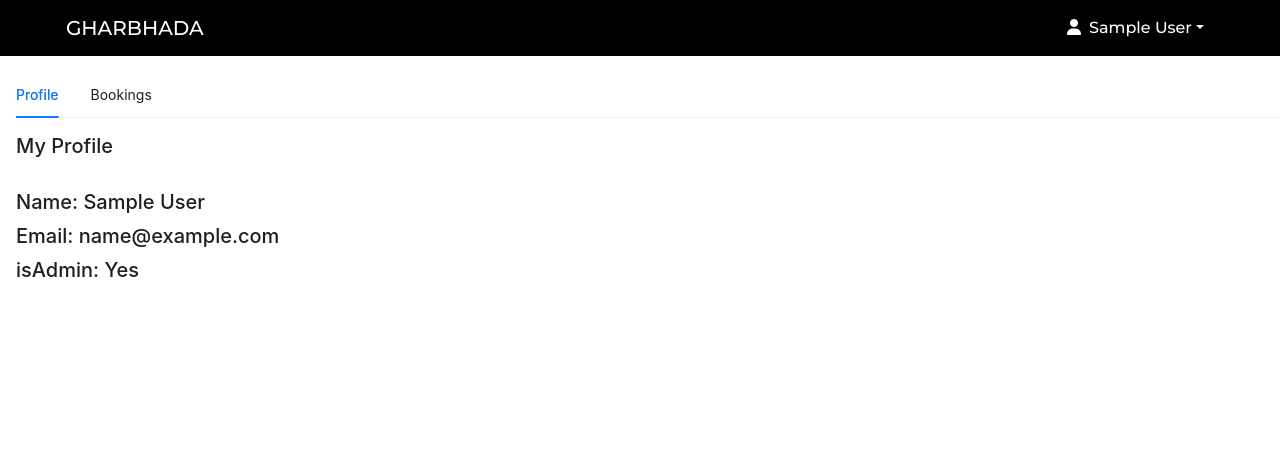
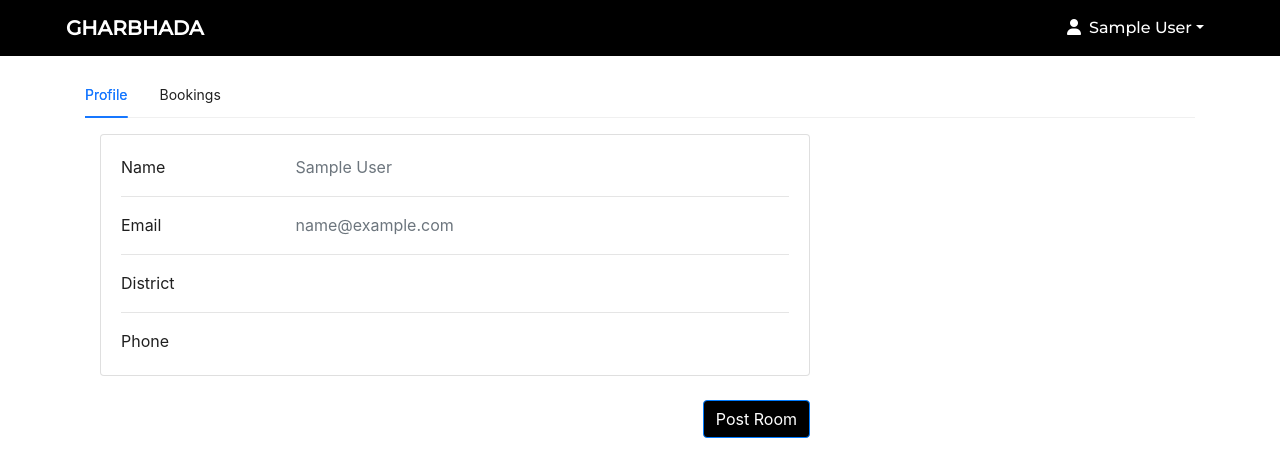
Before and after one commit to FakeShroud/Room-Rental-Website, a React (Create React App) app in the folder client/: page /profile in a window 1280 px wide. Shown: the top 476 px of the page. Built offline with nearby package versions, Linux system fonts and the light colour scheme; sample sign-in values are in the browser's storage.

Commit message:
fourth commit

```diff
--- a/client/package.json
+++ b/client/package.json
@@ -8,6 +8,7 @@
     "@testing-library/user-event": "^13.5.0",
     "antd": "^5.4.3",
     "axios": "^1.3.5",
+    "font-awesome": "^4.7.0",
     "http-proxy-middleware": "^2.0.6",
     "moment": "^2.29.4",
     "react": "^18.2.0",
--- a/client/src/App.js
+++ b/client/src/App.js
@@ -8,6 +8,7 @@ import Registerscreen from "./screens/Registerscreen";
 import Aboutus from "./screens/Aboutus";
 import Profilescreen from "./screens/Profilescreen";
 import Adminscreen from "./screens/Adminscreen";
+import Landingscreen from "./screens/Landingscreen";
 
 function App() {
   return (
@@ -24,6 +25,7 @@ function App() {
           <Route path="/aboutus" exact element={<Aboutus />}></Route>
           <Route path="/profile" exact element={<Profilescreen />}></Route>
           <Route path="/admin" exact element={<Adminscreen />}></Route>
+          <Route path="/" exact element={<Landingscreen />}></Route>
           </Routes>
 
       </BrowserRouter>
--- a/client/src/components/Navbar.js
+++ b/client/src/components/Navbar.js
@@ -27,11 +27,13 @@ function Navbar() {
         </button>
         <div className="collapse navbar-collapse" id="navbarNav">
           <ul className="navbar-nav mr-5">
-            <li className="nav-item active">
-              {/* <a className="nav-link" href="/aboutus">
-                About Us
-              </a> */}
-            </li>
+            {!user && (
+              <li className="nav-item active">
+                <a className="nav-link" href="/aboutus">
+                  About Us
+                </a>
+              </li>
+            )}
             {user ? (
               <>
                 <div className="dropdown">
--- a/client/src/index.css
+++ b/client/src/index.css
@@ -25,6 +25,7 @@ code {
 
 .navbar-brand{
   color: white !important;
+  font-weight: bold !important;
 
 
   margin-left: 4%;
@@ -74,9 +75,9 @@ input, select, .ant-picker{
   height: 35px ! important;
 }
 h2{
-  font-size: 30px ! important;
+  font-size: 30px;
   padding: 10px;
-  font-weight: bold ! important;
+  font-weight: bold;
   text-align: center;
 }
 .dropdown-toggle{
@@ -88,3 +89,15 @@ h2{
 .ant-picker-input > input{
   border:none ! important;
 }
+
+.landing{
+  background-color: black ! important;
+  height: 100vh;
+  padding-top: 130px;
+}
+.landingbtn{
+  background-color: white ! important;
+  color: black ! important;
+  margin-top: 20px;
+  padding: 12px 24px;
+}
--- a/client/src/index.js
+++ b/client/src/index.js
@@ -3,6 +3,8 @@ import ReactDOM from 'react-dom/client';
 import './index.css';
 import App from './App';
 import reportWebVitals from './reportWebVitals';
+import 'font-awesome/css/font-awesome.min.css';
+
 
 const root = ReactDOM.createRoot(document.getElementById('root'));
 root.render(
--- a/client/src/screens/Aboutus.js
+++ b/client/src/screens/Aboutus.js
@@ -1,11 +1,32 @@
-import React from 'react'
+import React from 'react';
+import { Container, Row, Col, Card } from 'react-bootstrap';
 
-function Aboutus() {
+function AboutUs() {
   return (
-    <div>
-        <h1>Mero barema kei dharana haru!</h1>
-    </div>
-  )
+    <Container className="my-5">
+      <Row className="justify-content-center">
+        <Col lg={8}>
+          <h1 className="text-center mb-4" style={{fontWeight:'bold'}}>About Gharbada</h1>
+          <Card>
+            <Card.Body>
+              <p>
+                Welcome to Gharbhada, the best platform for finding the perfect room for your stay. Our mission is to provide affordable, comfortable, and convenient rental solutions for everyone.
+              </p>
+              <p>
+                We have a wide range of rooms to cater to different preferences, budgets, and needs. Whether you're a student, a traveler, or a professional looking for a temporary stay, we have the perfect room for you.
+              </p>
+              <p>
+                Our team is dedicated to ensuring a smooth and hassle-free experience for our clients. We strive to maintain high-quality standards, transparency, and excellent customer service.
+              </p>
+              <p>
+                Thank you for choosing Gharbhada. We look forward to helping you find your home away from home.
+              </p>
+            </Card.Body>
+          </Card>
+        </Col>
+      </Row>
+    </Container>
+  );
 }
 
-export default Aboutus
+export default AboutUs;
--- a/client/src/screens/Bookingsscreen.js
+++ b/client/src/screens/Bookingsscreen.js
@@ -1,6 +1,6 @@
 import React from "react";
 import { useParams } from "react-router-dom";
-import StripeCheckout from "react-stripe-checkout";
+// import StripeCheckout from "react-stripe-checkout";
 import axios from "axios";
 import { useState, useEffect } from "react";
 import Loader from "../components/Loader";
@@ -19,7 +19,7 @@ function Bookingscreen({ match }) {
 
   useEffect(() => {
     const fetchData = async () => {
-      if(!localStorage.getItem("currentUser")){
+      if (!localStorage.getItem("currentUser")) {
         window.location.href = "/login";
       }
       try {
@@ -44,7 +44,6 @@ function Bookingscreen({ match }) {
   const toDateObj = moment(todate, "DD-MM-YYYY");
   const totaldays = moment.duration(toDateObj.diff(fromDateObj)).asDays();
 
-
   async function bookRoom() {
     const bookingDetails = {
       data,
@@ -58,11 +57,8 @@ function Bookingscreen({ match }) {
     try {
       const result = await axios.post("/api/bookings/bookroom", bookingDetails);
       console.log(result);
-      Swal.fire("Congrats!", "Room Rented Successfully", "success")
+      Swal.fire("Congrats!", "Room Rented Successfully", "success");
     } catch (error) {}
-  }
-  function onToken(token) {
-    console.log(token);
   }
 
   return (
@@ -97,19 +93,13 @@ function Bookingscreen({ match }) {
                 <b>
                   <h1>Amount</h1>
                   <hr />
-
-                  {/* <p>Total Days: {totaldays} </p> */}
                   <p>Total Days: {totaldays} </p>
                   <p>Per Month: {data.rentpermonth} </p>
-                  <p>Total Amount: {(data.rentpermonth / 30) * totaldays} </p>
+                  <p>Total Amount: {Math.round((data.rentpermonth / 30) * totaldays)} </p>
                 </b>
               </div>
               <div style={{ float: "right" }}>
                 <button className="btn btn-primary" onClick={bookRoom}>
-                  {/* <StripeCheckout
-                    token={onToken}
-                    stripeKey="pk_test_51MzfgtDS7HkKPzS4Jy54wVnJuWQK9QC1n8tfv0pSzsD88dWW3BQhoAKmoNLjcZEQgWsXKPvhXGhALiAgLSovZYgw00uQS6g8hG"
-                  /> */}
                   Rent Now
                 </button>
               </div>
--- /dev/null
+++ b/client/src/screens/Landingscreen.js
@@ -0,0 +1,18 @@
+import React from 'react'
+import { Link } from 'react-router-dom';
+
+function Landingscreen() {
+  return (
+    <div className='row landing'>
+        <div className='col-md-12 text-center'>
+            <h2 style={{color:'white', fontSize:'130px'}}>GHARBHADA</h2>
+            <h1 style={{color:'white'}}>Find Your Home Away From Home - Effortless Room Rentals Made Simple!</h1>
+            <Link to="/home">
+                <button className='btn landingbtn'>Let's Rent</button>
+            </Link>
+        </div>
+    </div>
+  )
+}
+
+export default Landingscreen
--- a/client/src/screens/Profilescreen.js
+++ b/client/src/screens/Profilescreen.js
@@ -1,10 +1,8 @@
 import React, { useState, useEffect } from "react";
 import axios from "axios";
 import Loader from "../components/Loader";
-
 import Swal from "sweetalert2";
 import { Tag } from "antd";
-
 import { Tabs } from "antd";
 const { TabPane } = Tabs;
 
@@ -18,14 +16,53 @@ function Profilescreen() {
   }, [user]);
 
   return (
-    <div className="ml-3 mt-3">
+    <div className="container mt-3">
       <Tabs defaultActiveKey="1">
         <TabPane tab="Profile" key="1">
-          <h1>My Profile</h1>
-          <br />
-          <h1>Name: {user.name} </h1>
-          <h1>Email: {user.email}</h1>
-          <h1>isAdmin: {user.isAdmin ? "Yes" : "No"}</h1>
+          <div className="col-lg-8">
+            <div className="card mb-4">
+              <div className="card-body">
+                <div className="row">
+                  <div className="col-sm-3">
+                    <p className="mb-0">Name</p>
+                  </div>
+                  <div className="col-sm-9">
+                    <p className="text-muted mb-0">{user.name}</p>
+                  </div>
+                </div>
+                <hr />
+                <div className="row">
+                  <div className="col-sm-3">
+                    <p className="mb-0">Email</p>
+                  </div>
+                  <div className="col-sm-9">
+                    <p className="text-muted mb-0">{user.email}</p>
+                  </div>
+                </div>
+                <hr />
+                <div className="row">
+                  <div className="col-sm-3">
+                    <p className="mb-0">District</p>
+                  </div>
+                  <div className="col-sm-9">
+                    <p className="text-muted mb-0">{user.district}</p>
+                  </div>
+                </div>
+                <hr />
+                <div className="row">
+                  <div className="col-sm-3">
+                    <p className="mb-0">Phone</p>
+                  </div>
+                  <div className="col-sm-9">
+                    <p className="text-muted mb-0">{user.number}</p>
+                  </div>
+                </div>
+              </div>
+            </div>
+            <div className="text-right">
+              <button className="btn btn-primary">Post Room</button>
+            </div>
+          </div>
         </TabPane>
         <TabPane tab="Bookings" key="2">
           <MyBookings />
@@ -91,7 +128,7 @@ export function MyBookings() {
           {loading && <Loader />}
           {bookings?.map((booking) => {
             return (
-              <div className="bs">
+              <div key={booking._id} className="bs">
                 <h1>{booking.data}</h1>
                 <p>
                   <b>BookingId:</b> {booking._id}
```
Also changed, not shown: client/src/components/Loader.js (+1 -6 lines), 2 other files (tests, documents, lock files or other folders).
